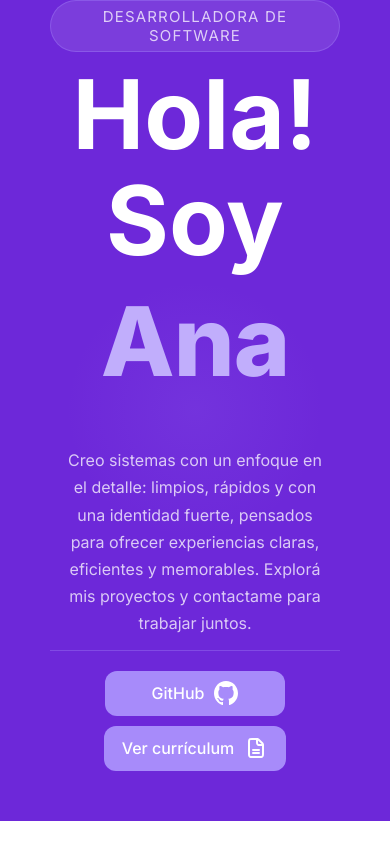
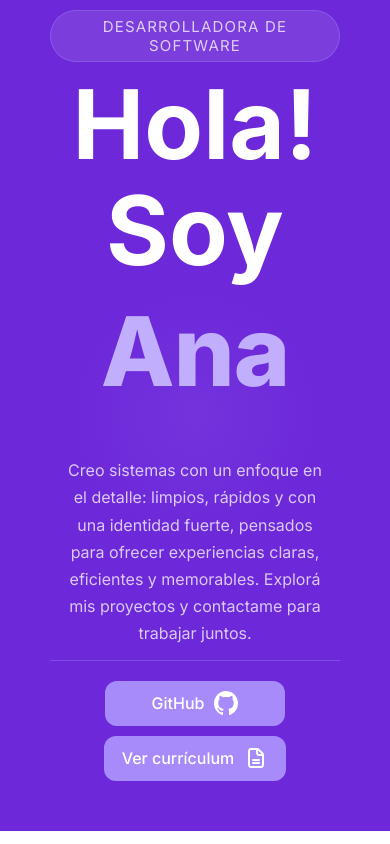
Before and after one commit to anadruetta29/dev-portfolio, a React (Vite) app: page / in a window 390 px wide. Shown: the top 844 px of the page. Built offline with nearby package versions, Linux system fonts and the light colour scheme.

Commit message:
Update style.module.css

```diff
--- a/src/ui/components/sections/about-me/style.module.css
+++ b/src/ui/components/sections/about-me/style.module.css
@@ -113,7 +113,7 @@
         min-height: auto;
         align-items: flex-start;
         text-align: center;
-        padding-top: 0;
+        padding-top: 10px;
     }
 
     .container::before {
```
